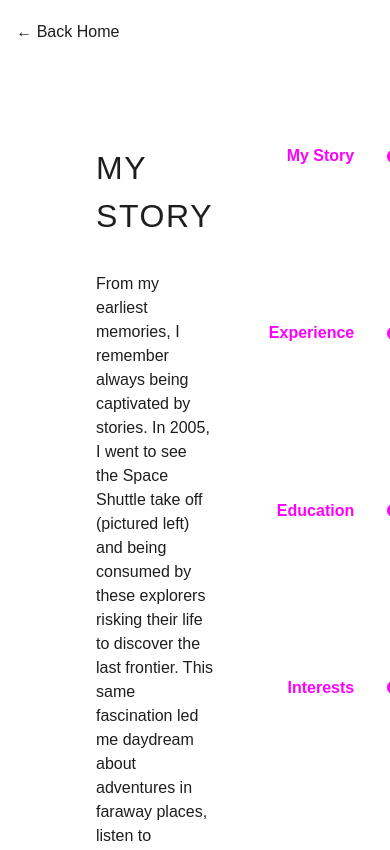
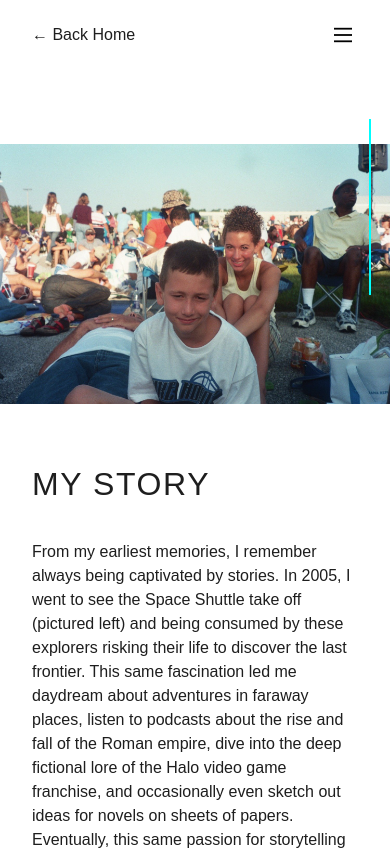
Before and after one commit to evan-chernicky/personal-website, a React (Create React App) app: page /about in a window 390 px wide. Shown: the top 850 px of the page. Built offline with nearby package versions, Linux system fonts and the light colour scheme; a web font is replaced by a local one.

Commit message:
about page mobile edits

```diff
--- a/src/App.css
+++ b/src/App.css
@@ -57,6 +57,48 @@ body {
 .about-items li a.visible {
   color: #ff00ff;
   font-weight: 700;
+}
+
+.menu {
+  background-color: transparent;
+  border: none;
+  cursor: pointer;
+  display: flex;
+  padding: 0;
+}
+.line {
+  fill: none;
+  stroke: black;
+  stroke-width: 6;
+  transition: stroke-dasharray 600ms cubic-bezier(0.4, 0, 0.2, 1),
+    stroke-dashoffset 600ms cubic-bezier(0.4, 0, 0.2, 1);
+}
+.line1 {
+  stroke-dasharray: 60 207;
+  stroke-width: 6;
+}
+.line2 {
+  stroke-dasharray: 60 60;
+  stroke-width: 6;
+}
+.line3 {
+  stroke-dasharray: 60 207;
+  stroke-width: 6;
+}
+.opened .line1 {
+  stroke-dasharray: 90 207;
+  stroke-dashoffset: -134;
+  stroke-width: 6;
+}
+.opened .line2 {
+  stroke-dasharray: 1 60;
+  stroke-dashoffset: -30;
+  stroke-width: 6;
+}
+.opened .line3 {
+  stroke-dasharray: 90 207;
+  stroke-dashoffset: -134;
+  stroke-width: 6;
 }
 
 
--- a/src/components/About.js
+++ b/src/components/About.js
@@ -1,13 +1,29 @@
-import React, {useState, useContext} from 'react'
+import React, {useState, useEffect, useContext} from 'react'
 import AboutNav from './AboutNav'
 import {PageContext} from './PageContext'
 import space from '../assets/space.jpg'
 
 
-
 function About() {
 
   const [isScrollUp, setIsScrollUp] = useState(true)
+  const [showMobileNav, setShowMobileNav] = useState(false)
+  const [width, setWidth] = useState(window.innerWidth)
+  function updateDimensions () {
+      setWidth(window.innerWidth);
+  }
+  useEffect(() => {
+      window.addEventListener("resize", updateDimensions);
+      return () => window.removeEventListener("resize", updateDimensions);
+  }, [])
+
+  //unfortunate fix for annoying scroll for mobile nav
+  const body = document.querySelector('body')
+  if (showMobileNav) {
+    body.style.overflow = "hidden"
+  } else {
+    body.style.overflow = "scroll"
+  }
 
   //if scrolling up or, near top of page, add scrollbar
       window.onscroll = function() {
@@ -23,21 +39,31 @@ function About() {
         setNewLocation("/")
     }
 
-
   return (
     <>
-    <header className={`text-black dark:text-white duration-700 flex py-5 justify-between w-11/12 right-0 left-0 m-auto fixed items-center z-10 ${isScrollUp ? 'translate-y-0' : '-translate-y-full'}`}>
+    <header className={`dark:bg-black/70 bg-white/70 dark:lg:bg-transparent lg:bg-transparent text-black dark:text-white duration-700 flex py-5 justify-between w-full right-0 left-0 fixed px-8 items-center z-10 ${isScrollUp ? 'translate-y-0' : '-translate-y-full'}`}>
     <a onClick={(e) => renderPageTransition(e)} className="hover:text-blue" href="/">&larr; Back Home</a>
-  </header>
-    <div className="bg-white dark:bg-black page">
+    {width < 976 ? (
+    <button onClick={() => setShowMobileNav(!showMobileNav)} className={`menu + ${showMobileNav ? "opened" : null}`} aria-label="Main Menu">
+      <svg className="stroke-black dark:stroke-white" width="30" height="30" viewBox="0 0 100 100">
+          <path className="line line1 stroke-black dark:stroke-white" d="M 20,29.000046 H 80.000231 C 80.000231,29.000046 94.498839,28.817352 94.532987,66.711331 94.543142,77.980673 90.966081,81.670246 85.259173,81.668997 79.552261,81.667751 75.000211,74.999942 75.000211,74.999942 L 25.000021,25.000058"></path>
+          <path className="line line2 stroke-black dark:stroke-white" d="M 20,50 H 80"></path>
+          <path className="line line3 stroke-black dark:stroke-white" d="M 20,70.999954 H 80.000231 C 80.000231,70.999954 94.498839,71.182648 94.532987,33.288669 94.543142,22.019327 90.966081,18.329754 85.259173,18.331003 79.552261,18.332249 75.000211,25.000058 75.000211,25.000058 L 25.000021,74.999942"></path>
+      </svg>
+    </button>
+    ) : null}
+    </header>
+    <div className={`bg-white dark:bg-black ${!showMobileNav ? "page" : null} ${showMobileNav ? "overflow-y-hidden" : null}`}>
     <div className="min-h-screen m-auto flex flex-row relative">
-      <div className="relative visible mt-36" style={{width: "30%"}}>
+      <div className="grid grid-cols-5">
+        <div className="col-span-5 lg:col-span-4 grid grid-cols-1 lg:grid-cols-3">
+      <div className="relative visible mt-36 col-span-1 lg:px-0">
             <div className="image-line h-full expand-line opacity-0"></div>
             <img src={space} alt="Evan Chernicky" />
         </div>
-        <div className="flex flex-col" style={{width: "70%"}}>
-        <section id="story" className="flex overflow-hidden mt-36" >
-                <div className="px-24 text-left text-black dark:text-white slide-in-right opacity-0">
+        <div className="px-8 lg:px-24 flex flex-col col-span-2">
+        <section id="story" className="flex overflow-hidden mt-14 lg:mt-36" >
+                <div className="text-left text-black dark:text-white slide-in-right opacity-0">
                     <h2  style={{animationDelay: ".6s"}} className="mb-8 text-6xl uppercase tracking-wider tracking-in-expand opacity-0">My Story</h2>
                     <div className="max-w-2xl">
                         <p className="text-black dark:text-white mb-3">From my earliest memories, I remember always being captivated by stories. In 2005, I went to see the Space Shuttle take off (pictured left) and being consumed by these explorers risking their life to discover the last frontier. This same fascination led me daydream about adventures in faraway places, listen to podcasts about the rise and fall of the Roman empire, dive into the deep fictional lore of the Halo video game franchise, and occasionally even sketch out ideas for novels on sheets of papers. Eventually, this same passion for storytelling would lead me to graduate in a degree from Denison University with a degree in Communication.</p>
@@ -48,7 +74,7 @@ function About() {
                 </div>
             </section>
             <section id="experience" className="flex flex-row overflow-hidden" >
-                <div className="px-24 mt-14 text-left text-black dark:text-white slide-in-right opacity-0 w-full">
+                <div className="mt-14 text-left text-black dark:text-white slide-in-right opacity-0 w-full">
                     <h2 style={{animationDelay: ".6s"}} className="mb-8 text-6xl uppercase tracking-wider tracking-in-expand opacity-0">Experience</h2>
                     <div className="max-w-2xl">
                       <div className="mb-10">
@@ -116,7 +142,7 @@ function About() {
                 </div>
             </section>
             <section id="education" className="flex flex-row overflow-hidden" >
-                <div className="px-24 mt-14 text-left text-black dark:text-white slide-in-right opacity-0 w-full">
+                <div className="mt-14 text-left text-black dark:text-white slide-in-right opacity-0 w-full">
                     <h2 style={{animationDelay: ".6s"}} className="mb-8 text-6xl uppercase tracking-wider tracking-in-expand opacity-0">Education</h2>
                     <div className="max-w-2xl">
                     <div className="mb-10">
@@ -143,7 +169,7 @@ function About() {
                   </div>
             </section>
             <section id="interests" className="flex flex-row overflow-hidden mb-36" >
-                <div className="px-24 mt-14 text-left text-black dark:text-white slide-in-right opacity-0 w-full">
+                <div className="mt-14 text-left text-black dark:text-white slide-in-right opacity-0 w-full">
                     <h2 style={{animationDelay: ".6s"}} className="mb-8 text-6xl uppercase tracking-wider tracking-in-expand opacity-0">Interests</h2>
                     <ul className="list-disc space-y-1 dark:marker:text-blue marker:text-pink">
                           <li>Traveling (16 countries and counting)</li>
@@ -157,7 +183,9 @@ function About() {
                 </div>
             </section>
             </div>
-          <AboutNav />
+            </div>
+          <AboutNav showMobileNav={showMobileNav} setShowMobileNav={setShowMobileNav} width={width}/>
+          </div>
     </div>
     </div>
     </>
--- a/src/components/AboutNav.js
+++ b/src/components/AboutNav.js
@@ -1,6 +1,16 @@
-import React, {useEffect} from 'react'
+import React, {useState, useEffect} from 'react'
 
-function AboutNav() {
+function AboutNav({showMobileNav, setShowMobileNav}) {
+
+    const [width, setWidth] = useState(window.innerWidth)
+    const menuHidden = (showMobileNav === false && width < 976) ? "hidden" : null
+    function updateDimensions () {
+        setWidth(window.innerWidth);
+    }
+    useEffect(() => {
+        window.addEventListener("resize", updateDimensions);
+        return () => window.removeEventListener("resize", updateDimensions);
+    }, [])
 
           //observes sections and adds visibile class based on what section user is viewing
           useEffect(() => {
@@ -8,7 +18,6 @@ function AboutNav() {
             const navItems = document.querySelectorAll(".about-items li a")
             const observer = new IntersectionObserver(entries => {
               entries.forEach(entry => {
-                  console.log(entry)
                 for (let item of navItems) {
                     if(item.hash.includes(entry.target.id)) {
                         item.classList.toggle("visible", entry.isIntersecting)
@@ -28,22 +37,22 @@ function AboutNav() {
           },[])
 
   return (
-    <nav className="text-black dark:text-white flex flex-row top-0 sticky h-screen items-center justify-center py-36" style={{width: "30%"}}>
+    <nav className={`${menuHidden} fixed lg:sticky text-black dark:text-white flex flex-row top-0 h-screen items-center justify-center py-36 bg-white bg-black lg:bg-transparent w-full`}>
         <ul className="about-items flex flex-col h-full justify-between items-end pr-10 relative">
         <li className="relative">
-            <a className="hover:text-blue duration-300" href="#story">My Story</a>
+            <a onClick={() => setShowMobileNav(false)} className="hover:text-blue duration-300" href="#story">My Story</a>
         </li>
         <li className="relative">
-            <a className="hover:text-blue duration-300" href="#experience">Experience</a>
+            <a onClick={() => setShowMobileNav(false)} className="hover:text-blue duration-300" href="#experience">Experience</a>
         </li>
         <li className="relative">
-            <a className="hover:text-blue duration-300" href="#education">Education</a>
+            <a onClick={() => setShowMobileNav(false)} className="hover:text-blue duration-300" href="#education">Education</a>
         </li>
         <li className="relative">
-            <a className="hover:text-blue duration-300" href="#interests">Interests</a>
+            <a onClick={() => setShowMobileNav(false)} className="hover:text-blue duration-300" href="#interests">Interests</a>
         </li>
         </ul>
-        <div style={{width: "1px", height: "97%"}} className="bg-black dark:bg-white"></div>
+        <div style={{width: "1px", height: "calc(100% - 10px)"}} className="bg-black dark:bg-white"></div>
     </nav>
   )
 }
--- a/src/main.css
+++ b/src/main.css
@@ -482,11 +482,6 @@ Ensure the default browser behavior of the `hidden` attribute.
   position: relative;
 }
 
-.sticky {
-  position: -webkit-sticky;
-  position: sticky;
-}
-
 .right-0 {
   right: 0px;
 }
@@ -513,6 +508,18 @@ Ensure the default browser behavior of the `hidden` attribute.
 
 .z-20 {
   z-index: 20;
+}
+
+.col-span-5 {
+  grid-column: span 5 / span 5;
+}
+
+.col-span-1 {
+  grid-column: span 1 / span 1;
+}
+
+.col-span-2 {
+  grid-column: span 2 / span 2;
 }
 
 .m-auto {
@@ -537,16 +544,16 @@ Ensure the default browser behavior of the `hidden` attribute.
   margin-bottom: 6rem;
 }
 
+.my-8 {
+  margin-top: 2rem;
+  margin-bottom: 2rem;
+}
+
 .mx-4 {
   margin-left: 1rem;
   margin-right: 1rem;
 }
 
-.my-8 {
-  margin-top: 2rem;
-  margin-bottom: 2rem;
-}
-
 .mx-10 {
   margin-left: 2.5rem;
   margin-right: 2.5rem;
@@ -556,6 +563,10 @@ Ensure the default browser behavior of the `hidden` attribute.
   margin-top: 9rem;
 }
 
+.mt-14 {
+  margin-top: 3.5rem;
+}
+
 .mb-8 {
   margin-bottom: 2rem;
 }
@@ -564,10 +575,6 @@ Ensure the default browser behavior of the `hidden` attribute.
   margin-bottom: 0.75rem;
 }
 
-.mt-14 {
-  margin-top: 3.5rem;
-}
-
 .mb-10 {
   margin-bottom: 2.5rem;
 }
@@ -618,6 +625,10 @@ Ensure the default browser behavior of the `hidden` attribute.
 
 .grid {
   display: grid;
+}
+
+.hidden {
+  display: none;
 }
 
 .h-full {
@@ -730,8 +741,20 @@ Ensure the default browser behavior of the `hidden` attribute.
   cursor: default;
 }
 
+.resize {
+  resize: both;
+}
+
 .list-disc {
   list-style-type: disc;
+}
+
+.grid-cols-5 {
+  grid-template-columns: repeat(5, minmax(0, 1fr));
+}
+
+.grid-cols-1 {
+  grid-template-columns: repeat(1, minmax(0, 1fr));
 }
 
 .flex-row {
@@ -772,6 +795,10 @@ Ensure the default browser behavior of the `hidden` attribute.
   overflow: hidden;
 }
 
+.overflow-y-hidden {
+  overflow-y: hidden;
+}
+
 .rounded-2xl {
   border-radius: 1rem;
 }
@@ -807,24 +834,28 @@ Ensure the default browser behavior of the `hidden` attribute.
   border-color: rgb(255 255 255 / var(--tw-border-opacity));
 }
 
+.bg-white\/70 {
+  background-color: rgb(255 255 255 / 0.7);
+}
+
 .bg-white {
   --tw-bg-opacity: 1;
   background-color: rgb(255 255 255 / var(--tw-bg-opacity));
 }
 
-.bg-white\/90 {
-  background-color: rgb(255 255 255 / 0.9);
-}
-
-.bg-transparent {
-  background-color: transparent;
-}
-
 .bg-black {
   --tw-bg-opacity: 1;
   background-color: rgb(30 30 30 / var(--tw-bg-opacity));
 }
 
+.bg-white\/90 {
+  background-color: rgb(255 255 255 / 0.9);
+}
+
+.bg-transparent {
+  background-color: transparent;
+}
+
 .bg-cover {
   background-size: cover;
 }
@@ -835,6 +866,14 @@ Ensure the default browser behavior of the `hidden` attribute.
 
 .bg-no-repeat {
   background-repeat: no-repeat;
+}
+
+.stroke-white {
+  stroke: #fff;
+}
+
+.stroke-black {
+  stroke: #1E1E1E;
 }
 
 .p-12 {
@@ -854,34 +893,39 @@ Ensure the default browser behavior of the `hidden` attribute.
   padding-bottom: 1.25rem;
 }
 
+.px-8 {
+  padding-left: 2rem;
+  padding-right: 2rem;
+}
+
+.py-36 {
+  padding-top: 9rem;
+  padding-bottom: 9rem;
+}
+
+.px-2 {
+  padding-left: 0.5rem;
+  padding-right: 0.5rem;
+}
+
+.py-2 {
+  padding-top: 0.5rem;
+  padding-bottom: 0.5rem;
+}
+
+.px-6 {
+  padding-left: 1.5rem;
+  padding-right: 1.5rem;
+}
+
+.py-10 {
+  padding-top: 2.5rem;
+  padding-bottom: 2.5rem;
+}
+
 .px-24 {
   padding-left: 6rem;
   padding-right: 6rem;
-}
-
-.py-36 {
-  padding-top: 9rem;
-  padding-bottom: 9rem;
-}
-
-.px-2 {
-  padding-left: 0.5rem;
-  padding-right: 0.5rem;
-}
-
-.py-2 {
-  padding-top: 0.5rem;
-  padding-bottom: 0.5rem;
-}
-
-.px-6 {
-  padding-left: 1.5rem;
-  padding-right: 1.5rem;
-}
-
-.py-10 {
-  padding-top: 2.5rem;
-  padding-bottom: 2.5rem;
 }
 
 .py-3 {
@@ -1111,6 +1155,55 @@ body {
   font-weight: 700;
 }
 
+.menu {
+  background-color: transparent;
+  border: none;
+  cursor: pointer;
+  display: flex;
+  padding: 0;
+}
+
+.line {
+  fill: none;
+  stroke: black;
+  stroke-width: 6;
+  transition: stroke-dasharray 600ms cubic-bezier(0.4, 0, 0.2, 1),
+    stroke-dashoffset 600ms cubic-bezier(0.4, 0, 0.2, 1);
+}
+
+.line1 {
+  stroke-dasharray: 60 207;
+  stroke-width: 6;
+}
+
+.line2 {
+  stroke-dasharray: 60 60;
+  stroke-width: 6;
+}
+
+.line3 {
+  stroke-dasharray: 60 207;
+  stroke-width: 6;
+}
+
+.opened .line1 {
+  stroke-dasharray: 90 207;
+  stroke-dashoffset: -134;
+  stroke-width: 6;
+}
+
+.opened .line2 {
+  stroke-dasharray: 1 60;
+  stroke-dashoffset: -30;
+  stroke-width: 6;
+}
+
+.opened .line3 {
+  stroke-dasharray: 90 207;
+  stroke-dashoffset: -134;
+  stroke-width: 6;
+}
+
 ::-webkit-scrollbar-thumb {
   background-color: var(--scrollbar-background);
   border-radius: 20px;
@@ -1483,19 +1576,9 @@ body {
   }
 }
 
-.marker\:text-blue *::marker {
-  --tw-text-opacity: 1;
-  color: rgb(0 255 255 / var(--tw-text-opacity));
-}
-
 .marker\:text-pink *::marker {
   --tw-text-opacity: 1;
   color: rgb(255 0 255 / var(--tw-text-opacity));
-}
-
-.marker\:text-blue::marker {
-  --tw-text-opacity: 1;
-  color: rgb(0 255 255 / var(--tw-text-opacity));
 }
 
 .marker\:text-pink::marker {
@@ -1579,18 +1662,26 @@ body {
   border-color: rgb(255 255 255 / var(--tw-border-opacity));
 }
 
+.dark .dark\:bg-black\/70 {
+  background-color: rgb(30 30 30 / 0.7);
+}
+
 .dark .dark\:bg-black {
   --tw-bg-opacity: 1;
   background-color: rgb(30 30 30 / var(--tw-bg-opacity));
 }
 
-.dark .dark\:bg-black\/90 {
-  background-color: rgb(30 30 30 / 0.9);
-}
-
 .dark .dark\:bg-white {
   --tw-bg-opacity: 1;
   background-color: rgb(255 255 255 / var(--tw-bg-opacity));
+}
+
+.dark .dark\:bg-black\/90 {
+  background-color: rgb(30 30 30 / 0.9);
+}
+
+.dark .dark\:stroke-white {
+  stroke: #fff;
 }
 
 .dark .dark\:text-white {
@@ -1716,8 +1807,43 @@ body {
 }
 
 @media (min-width: 976px) {
+  .lg\:sticky {
+    position: -webkit-sticky;
+    position: sticky;
+  }
+
+  .lg\:col-span-4 {
+    grid-column: span 4 / span 4;
+  }
+
+  .lg\:mt-36 {
+    margin-top: 9rem;
+  }
+
+  .lg\:grid-cols-3 {
+    grid-template-columns: repeat(3, minmax(0, 1fr));
+  }
+
   .lg\:grid-cols-2 {
     grid-template-columns: repeat(2, minmax(0, 1fr));
+  }
+
+  .lg\:bg-transparent {
+    background-color: transparent;
+  }
+
+  .lg\:px-0 {
+    padding-left: 0px;
+    padding-right: 0px;
+  }
+
+  .lg\:px-24 {
+    padding-left: 6rem;
+    padding-right: 6rem;
+  }
+
+  .dark .dark\:lg\:bg-transparent {
+    background-color: transparent;
   }
 }
 
```
